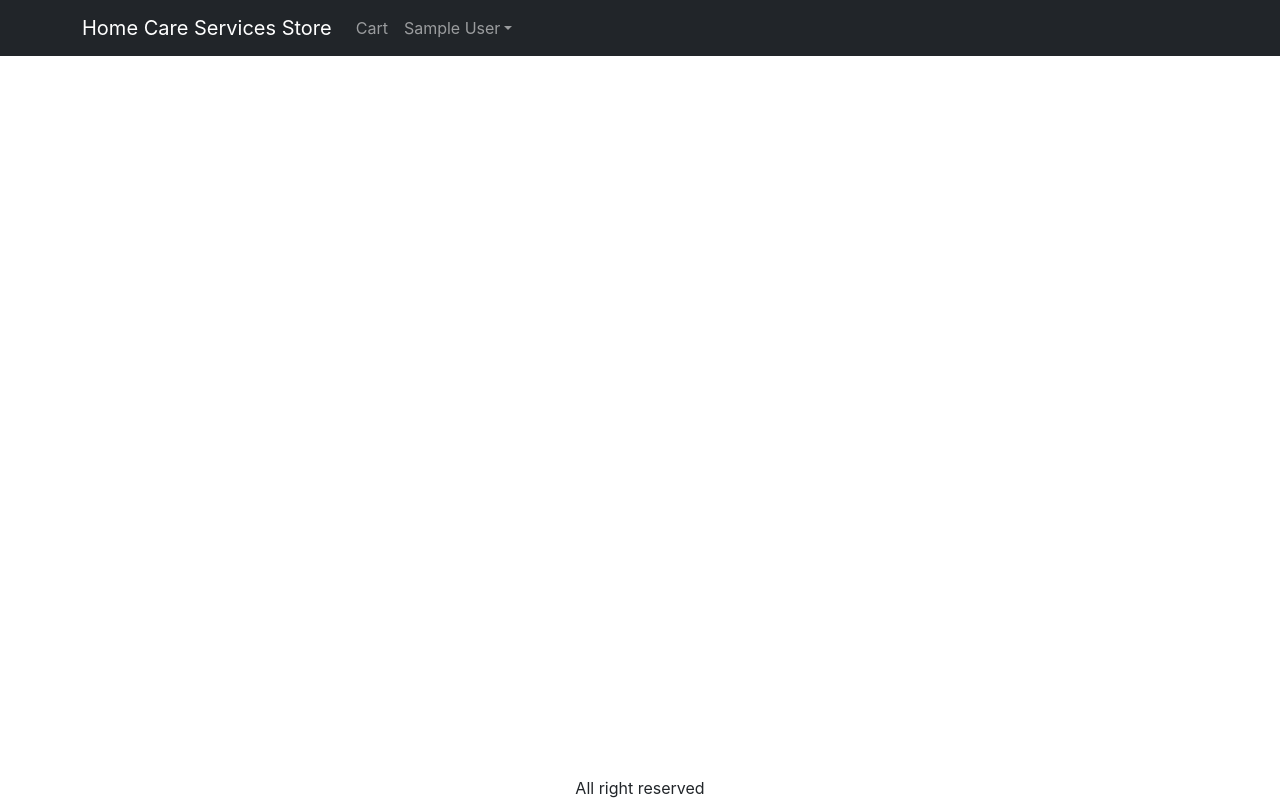
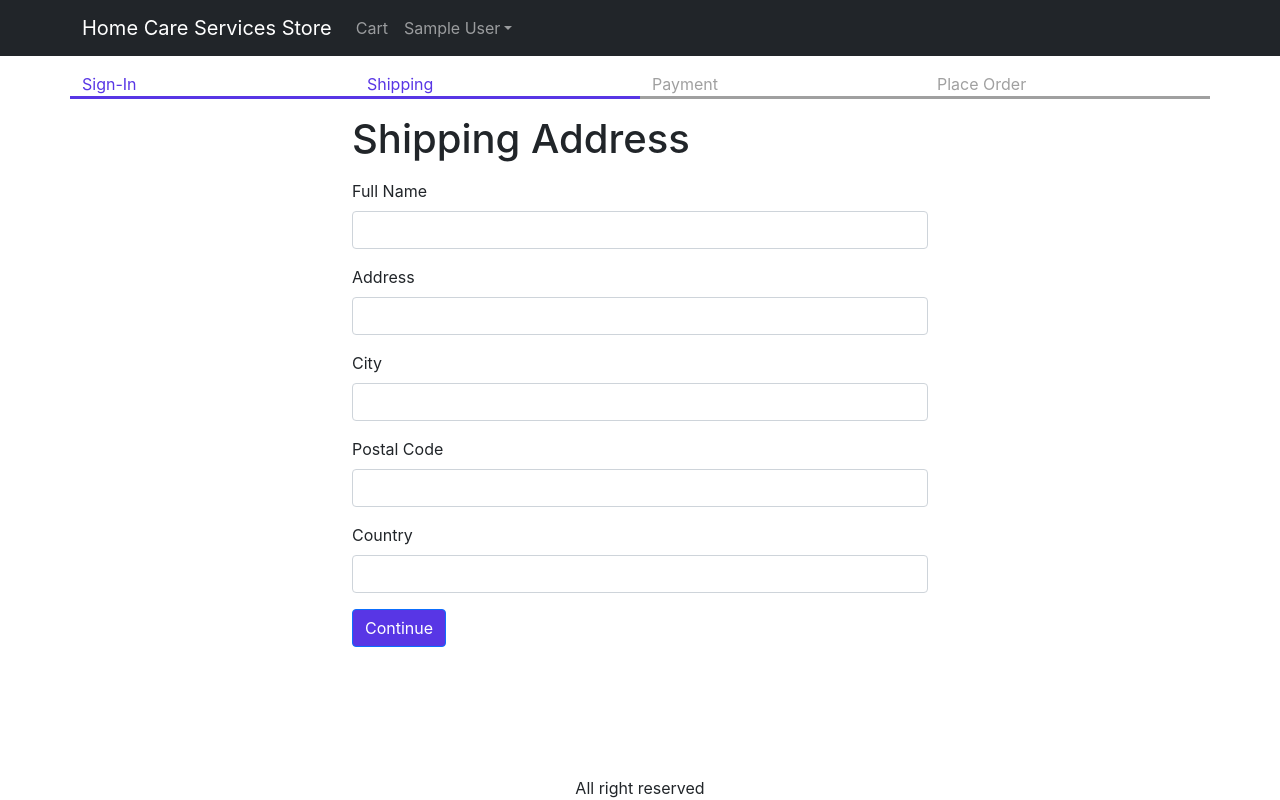
Before and after one commit to yakoob-ui/HomeCare, a React (Create React App) app in the folder frontend/: page /shipping in a window 1280 px wide. Built offline with nearby package versions, Linux system fonts and the light colour scheme; sample sign-in values are in the browser's storage.

Commit message:
commit 3

```diff
--- a/frontend/src/App.js
+++ b/frontend/src/App.js
@@ -13,6 +13,7 @@
 import { Store } from './Store';
 import CartScreen from './screens/CartScreen';
 import SigninScreen from './screens/SigninScreen';
+import ShippingAddressScreen from './screens/ShippingAddressScreen';
 
 function App() {
   const { state, dispatch: ctxDispatch } = useContext(Store);
@@ -21,6 +22,7 @@
   const signoutHandler = () => {
     ctxDispatch({ type: 'USER_SIGNOUT' });
     localStorage.removeItem('userInfo');
+    localStorage.removeItem('shippingAddress');
   };
 
   return (
@@ -74,6 +76,10 @@
               <Route path="/service/:slug" element={<ServiceScreen />} />
               <Route path="/cart" element={<CartScreen />} />
               <Route path="/signin" element={<SigninScreen />} />
+              <Route
+                path="/shipping"
+                element={<ShippingAddressScreen />}
+              ></Route>
               <Route path="/" element={<HomeScreen />} />
             </Routes>
           </Container>
--- a/frontend/src/Store.js
+++ b/frontend/src/Store.js
@@ -8,6 +8,9 @@
     : null,
 
   cart: {
+    shippingAddress: localStorage.getItem('shippingAddress')
+      ? JSON.parse(localStorage.getItem('shippingAddress'))
+      : {},
     cartItems: localStorage.getItem('cartItems')
       ? JSON.parse(localStorage.getItem('cartItems'))
       : [],
@@ -37,10 +40,24 @@
     }
     case 'USER_SIGNIN':
       return { ...state, userInfo: action.payload };
+
     case 'USER_SIGNOUT':
       return {
         ...state,
         userInfo: null,
+        cart: {
+          cartItems: [],
+          shippingAddress: {},
+        },
+      };
+
+    case 'SAVE_SHIPPING_ADDRESS':
+      return {
+        ...state,
+        cart: {
+          ...state.cart,
+          shippingAddress: action.payload,
+        },
       };
 
     default:
--- /dev/null
+++ b/frontend/src/components/CheckoutSteps.js
@@ -0,0 +1,14 @@
+import React from 'react';
+import Row from 'react-bootstrap/Row';
+import Col from 'react-bootstrap/Col';
+
+export default function CheckoutSteps(props) {
+  return (
+    <Row className="checkout-steps">
+      <Col className={props.step1 ? 'active' : ''}>Sign-In</Col>
+      <Col className={props.step2 ? 'active' : ''}>Shipping</Col>
+      <Col className={props.step3 ? 'active' : ''}>Payment</Col>
+      <Col className={props.step4 ? 'active' : ''}>Place Order</Col>
+    </Row>
+  );
+}
--- a/frontend/src/components/Service.js
+++ b/frontend/src/components/Service.js
@@ -18,7 +18,7 @@
     const existItem = cartItems.find((x) => x._id === service._id);
     const quantity = existItem ? existItem.quantity + 1 : 1;
     const { data } = await axios.get(`/api/services/${item._id}`);
-    if (data.countInStock < quantity) {
+    if (data.countInAvailable < quantity) {
       window.alert('Sorry. Service is out avilable');
       return;
     }
--- a/frontend/src/index.css
+++ b/frontend/src/index.css
@@ -54,3 +54,12 @@
 .small-container {
   max-width: 600px;
 }
+
+.checkout-steps > div {
+  border-bottom: 0.2rem solid #a0a0a0;
+  color: #a0a0a0;
+}
+.checkout-steps > div.active {
+  border-bottom: 0.2rem solid #5836e5;
+  color: #5836e5;
+}
--- a/frontend/src/screens/CartScreen.js
+++ b/frontend/src/screens/CartScreen.js
@@ -77,7 +77,7 @@
                         onClick={() =>
                           updateCartHandler(item, item.quantity + 1)
                         }
-                        disabled={item.quantity === item.countInStock}
+                        disabled={item.quantity === item.countInAvailable}
                       >
                         <i className="fas fa-plus-circle"></i>
                       </Button>
--- a/frontend/src/screens/ServiceScreen.js
+++ b/frontend/src/screens/ServiceScreen.js
@@ -56,7 +56,7 @@
     const existItem = cart.cartItems.find((x) => x._id === service._id);
     const quantity = existItem ? existItem.quantity + 1 : 1;
     const { data } = await axios.get(`/api/services/${service._id}`);
-    if (data.countInStock < quantity) {
+    if (data.countInAvailable < quantity) {
       window.alert('Sorry. Service is not avilable');
       return;
     }
--- /dev/null
+++ b/frontend/src/screens/ShippingAddressScreen.js
@@ -0,0 +1,111 @@
+import React, { useContext, useEffect, useState } from 'react';
+import { Helmet } from 'react-helmet-async';
+import Form from 'react-bootstrap/Form';
+import Button from 'react-bootstrap/Button';
+import { useNavigate } from 'react-router-dom';
+import { Store } from '../Store';
+import CheckoutSteps from '../components/CheckoutSteps';
+
+export default function ShippingAddressScreen() {
+  const navigate = useNavigate();
+  const { state, dispatch: ctxDispatch } = useContext(Store);
+  const {
+    userInfo,
+    cart: { shippingAddress },
+  } = state;
+  const [fullName, setFullName] = useState(shippingAddress.fullName || '');
+  const [address, setAddress] = useState(shippingAddress.address || '');
+  const [city, setCity] = useState(shippingAddress.city || '');
+  const [postalCode, setPostalCode] = useState(
+    shippingAddress.postalCode || ''
+  );
+  useEffect(() => {
+    if (!userInfo) {
+      navigate('/signin?redirect=/shipping');
+    }
+  }, [userInfo, navigate]);
+  const [country, setCountry] = useState(shippingAddress.country || '');
+  const submitHandler = (e) => {
+    e.preventDefault();
+    ctxDispatch({
+      type: 'SAVE_SHIPPING_ADDRESS',
+      payload: {
+        fullName,
+        address,
+        city,
+        postalCode,
+        country,
+      },
+    });
+    localStorage.setItem(
+      'shippingAddress',
+      JSON.stringify({
+        fullName,
+        address,
+        city,
+        postalCode,
+        country,
+      })
+    );
+    navigate('/payment');
+  };
+  return (
+    <div>
+      <Helmet>
+        <title>Shipping Address</title>
+      </Helmet>
+
+      <CheckoutSteps step1 step2></CheckoutSteps>
+      <div className="container small-container">
+        <h1 className="my-3">Shipping Address</h1>
+        <Form onSubmit={submitHandler}>
+          <Form.Group className="mb-3" controlId="fullName">
+            <Form.Label>Full Name</Form.Label>
+            <Form.Control
+              value={fullName}
+              onChange={(e) => setFullName(e.target.value)}
+              required
+            />
+          </Form.Group>
+          <Form.Group className="mb-3" controlId="address">
+            <Form.Label>Address</Form.Label>
+            <Form.Control
+              value={address}
+              onChange={(e) => setAddress(e.target.value)}
+              required
+            />
+          </Form.Group>
+          <Form.Group className="mb-3" controlId="city">
+            <Form.Label>City</Form.Label>
+            <Form.Control
+              value={city}
+              onChange={(e) => setCity(e.target.value)}
+              required
+            />
+          </Form.Group>
+          <Form.Group className="mb-3" controlId="postalCode">
+            <Form.Label>Postal Code</Form.Label>
+            <Form.Control
+              value={postalCode}
+              onChange={(e) => setPostalCode(e.target.value)}
+              required
+            />
+          </Form.Group>
+          <Form.Group className="mb-3" controlId="country">
+            <Form.Label>Country</Form.Label>
+            <Form.Control
+              value={country}
+              onChange={(e) => setCountry(e.target.value)}
+              required
+            />
+          </Form.Group>
+          <div className="mb-3">
+            <Button variant="primary" type="submit">
+              Continue
+            </Button>
+          </div>
+        </Form>
+      </div>
+    </div>
+  );
+}
```
